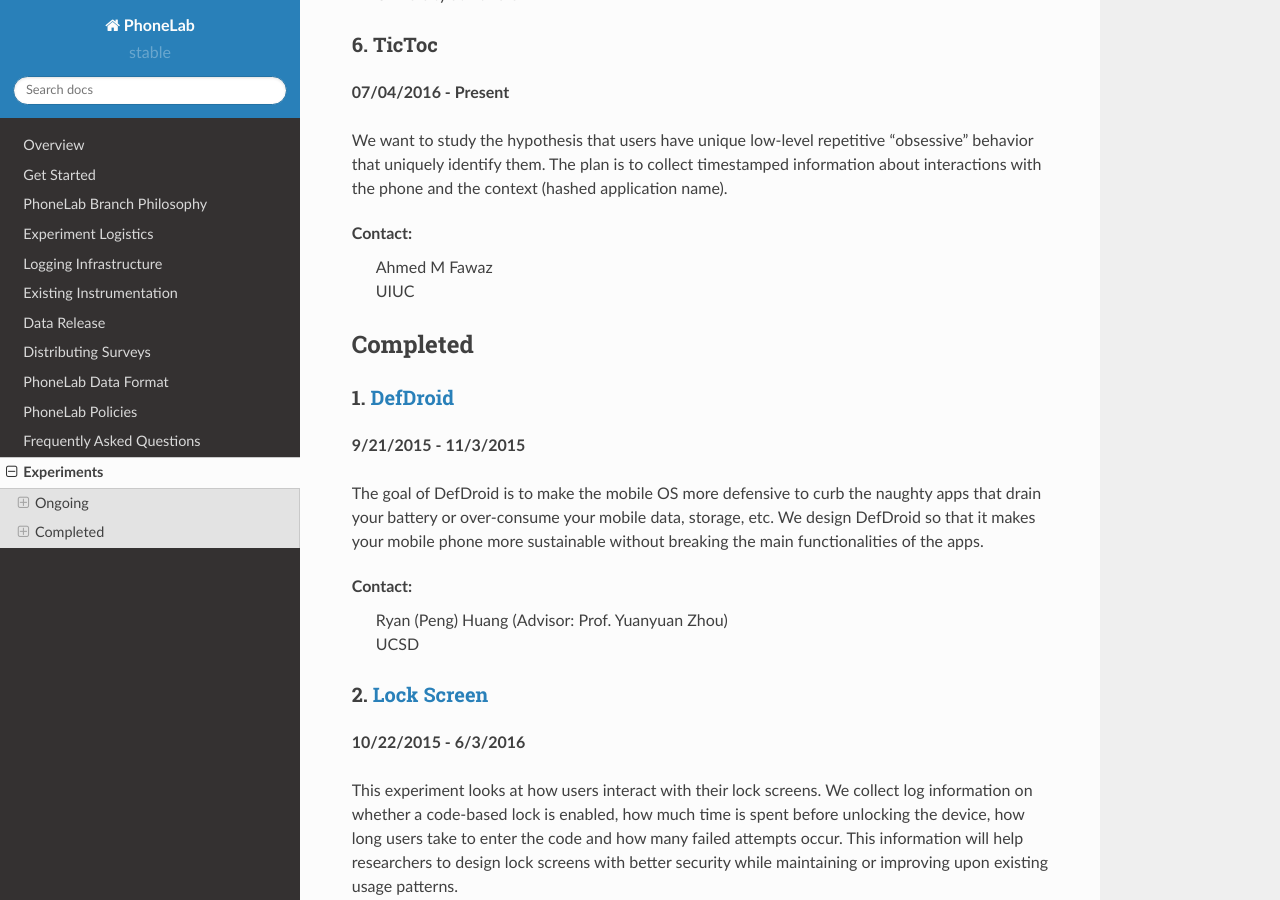
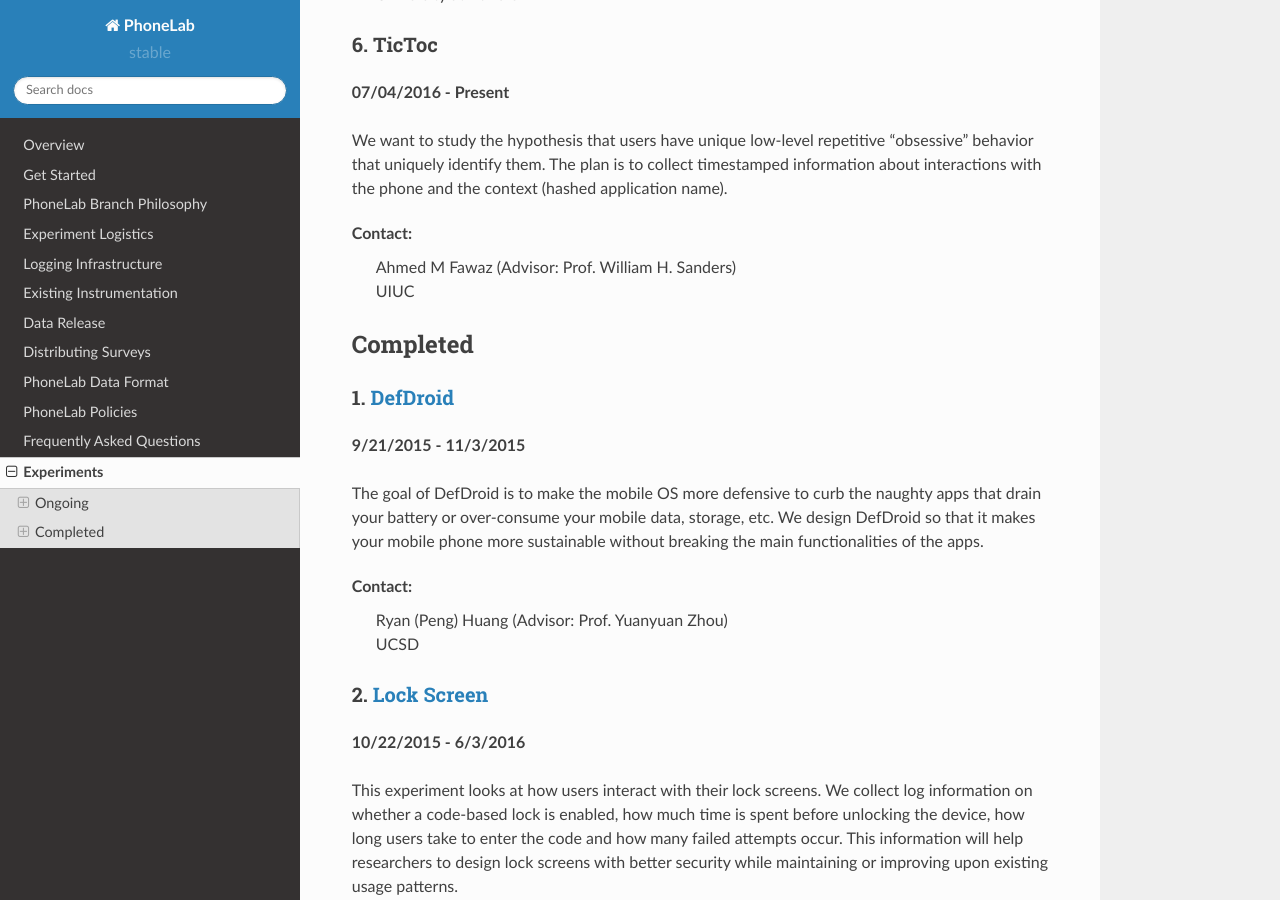
Before and after one commit to blue-systems-group/project.phonelab.doc, a Sphinx documentation site: the page built from source/current.rst, in a window 1280 px wide and 900 px high, scrolled down 1912 px. Built offline with Sphinx 7.4.7 and the Read the Docs theme 2.0.0, drawn with Linux system fonts in a browser that asks for light colours; formulas are drawn with MathJax 3.

Commit message:
update experiment

```diff
--- a/source/current.rst
+++ b/source/current.rst
@@ -101,7 +101,7 @@
 (hashed application name).
 
 **Contact**:
- | Ahmed M Fawaz
+ | Ahmed M Fawaz (Advisor: Prof. William H. Sanders)
  | UIUC
 
 
```
